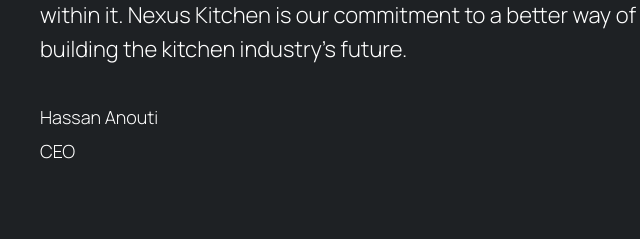
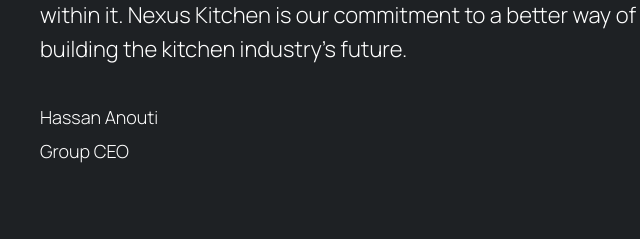
Before and after one commit to mohamadkassab/nexus-v2, a plain HTML site: page index.html in a window 1280 px wide. Shown: the part 5560-5799 px from the top of the page, 292-932 px from the left. Drawn offline with nearby package versions, Linux system fonts and the light colour scheme.

Commit message:
Change title from CEO to Group CEO

```diff
--- a/index.html
+++ b/index.html
@@ -355,7 +355,7 @@
               Hassan Anouti
             </p>
             <p>
-              CEO
+              Group CEO
             </p>
           </div>
         </div>
```
